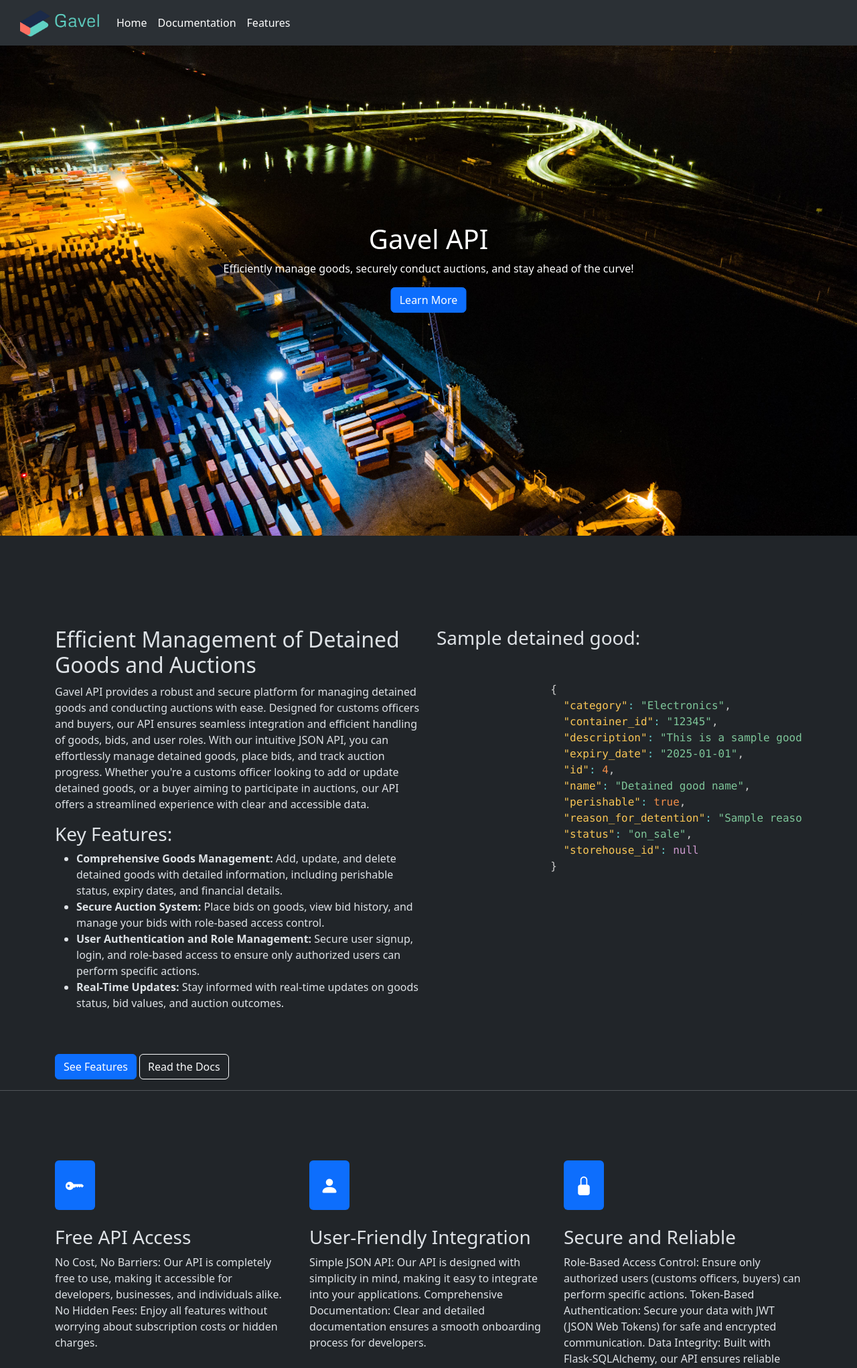
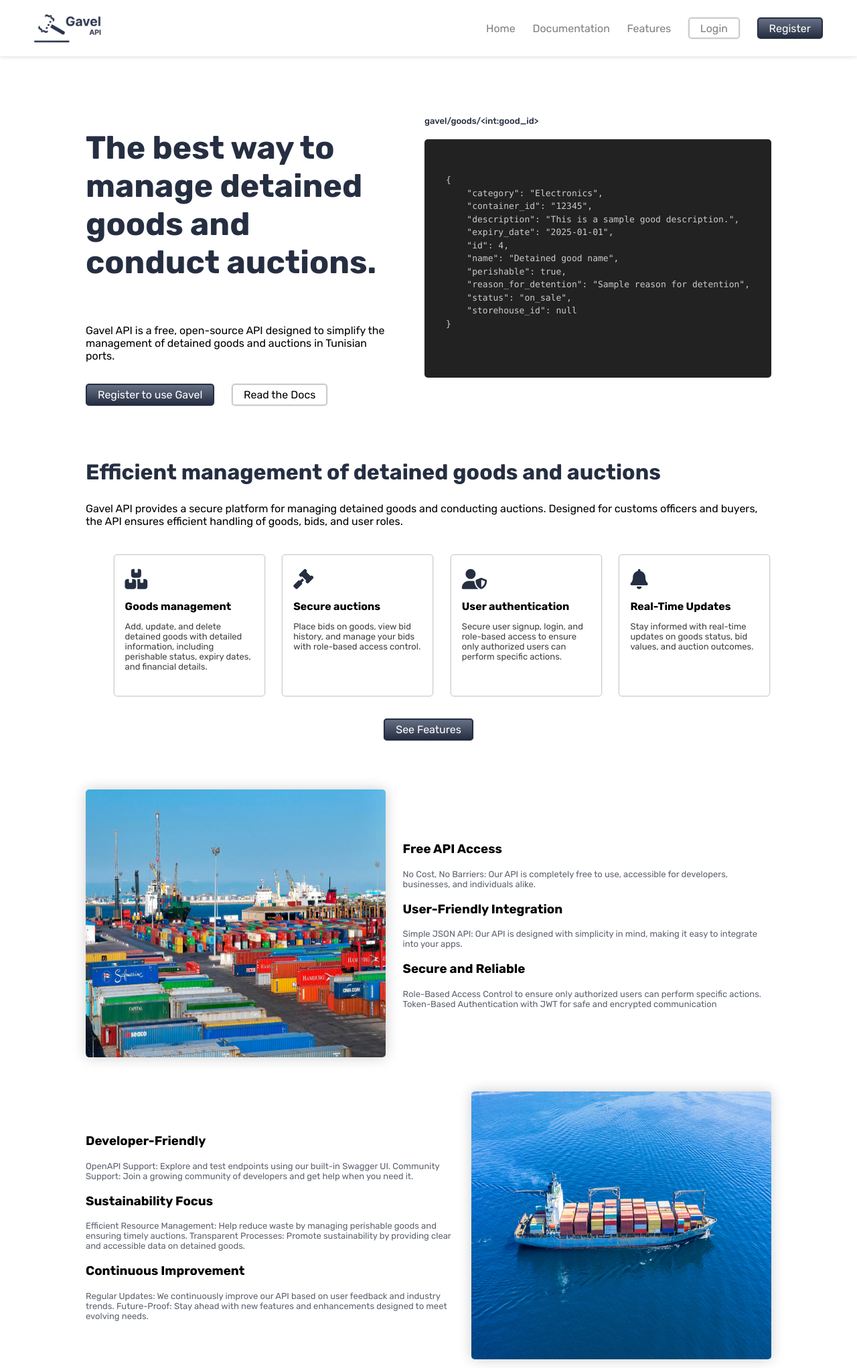
Before and after one commit to elaxolotl/web-services-project, a Flask app: page / in a window 1280 px wide. Shown: the top 2043 px of the page at 67% size. Run offline with Flask 3, Linux system fonts and the light colour scheme; parts of the project's set-up code (start-up, migrations or seed data) failed here and were passed over; some libraries are stand-ins or nearby versions.

Commit message:
feat: re-do home page

```diff
--- /dev/null
+++ b/static/css/style.css
@@ -0,0 +1,249 @@
+@import url('https://fonts.googleapis.com/css2?family=Rubik:ital,wght@0,300..900;1,300..900&display=swap');
+
+body {
+    font-family: "Rubik", sans-serif;
+    overflow-x: hidden;
+    width: 100vw;
+    left: 0;
+    margin: 0
+}
+
+body, nav, footer {
+    width: 100%;
+    box-sizing: border-box;
+}
+
+a {
+    text-decoration: none;
+    color: inherit;
+}
+
+nav {
+    display: flex;
+    flex-direction: row;
+    justify-content:space-between;
+    align-items: center;
+    padding: 2vh 4vw;
+    gap: 2vw;
+    position: fixed;
+    background-color: white;
+    top: 0;
+    left: 0;
+    width: 100vw;
+    overflow: hidden;
+    z-index: 1000;
+    box-shadow: 0 2px 5px rgba(0, 0, 0, 0.1);
+    ul {
+        display: flex;
+        flex-direction: row;
+        align-items: center;
+        list-style: none;
+        margin: 0;
+        padding: 0;
+        gap: 2vw;
+
+        a {
+            color: #818181;
+            float: left;
+            display: block;
+        }
+
+        a:hover {
+            color: #262E41;
+        }
+    }
+}
+
+footer{
+    background-color: #e8ecf6;
+    width: 100vw;
+    display: flex;
+    flex-direction: column;
+    align-items: flex-start;
+    justify-content: center;
+    padding: 2rem 5rem;
+    .first-part{
+        display: flex;
+        flex-direction: row;
+        align-items: center;
+        gap: 1vw;
+        img{
+            width: 40px;
+            height: auto;
+            object-fit: contain;
+        }
+    }
+    hr{
+        width: 100%;
+        border: solid 1px #262E41;
+        margin: 5vh 0;
+    }
+    .quick-links {
+        display: flex;
+        flex-direction: column;
+        ul{
+            list-style: none;
+            padding: 0;
+            margin: 0;
+            display: flex;
+            flex-direction: row;
+            gap: 1rem;
+            li{
+                font-size: small;
+                color: #262E41;
+                opacity: 75%;
+            }
+        }
+
+    }
+}
+
+.secondary-btn {
+    border: solid 2px #ccc;
+    padding: 0.3rem 1rem;
+    border-radius: 5px;
+    box-shadow: 0 0 2px rgba(0, 0, 0, 0.2);
+    transition: 0.3s
+}
+
+.secondary-btn:hover {
+    border-color: #7d7d7d;
+}
+
+.primary-btn {
+    border: solid 2px #262E41;
+    background: linear-gradient(0deg, rgba(38, 46, 65, 1) 0%, rgba(102, 112, 133, 1) 100%);
+    color: white;
+    padding: 0.3rem 1rem;
+    border-radius: 5px;
+    box-shadow: 0 0 2px rgba(0, 0, 0, 0.2);
+    transition: 0.3s;
+}
+
+.primary-btn:hover {
+    background: linear-gradient(0deg, rgba(38, 46, 65, 1) 0%, rgba(38, 46, 65, 1) 100%);
+    color: white;
+}
+
+.home {
+    margin: 20vh 10vw;
+
+    .hero {
+        display: flex;
+        flex-direction: row;
+        align-items: flex-start;
+        justify-content: center;
+        gap: 4vw;
+
+        .hero-left {
+            display: flex;
+            flex-direction: column;
+            gap: 2vh;
+
+            h1 {
+                font-size: 3rem;
+                font-weight: 700;
+                color: #262E41;
+            }
+
+            .buttons {
+                display: flex;
+                flex-direction: row;
+                gap: 2vw;
+            }
+        }
+
+        .hero-right {
+            display: flex;
+            flex-direction: column;
+            align-items: flex-start;
+            justify-content: center;
+
+            h3 {
+                font-size: small;
+                font-weight: 500;
+                color: #262E41;
+            }
+
+            .code-snippet {
+                background-color: #222222;
+                color: white;
+                border-radius: 5px;
+                box-shadow: 0 0 2px rgba(0, 0, 0, 0.1);
+                font-size: small;
+                padding: 2rem;
+            }
+        }
+    }
+
+    .learn-more {
+        margin-top: 10vh;
+
+        h2 {
+            font-size: 2rem;
+            font-weight: 700;
+            color: #262E41;
+        }
+
+        .features {
+            display: flex;
+            flex-direction: row;
+            flex-wrap: wrap;
+            justify-content: center;
+            gap: 2vw;
+            list-style: none;
+            margin: 5vh 0;
+
+            li {
+                border: solid 1px #ccc;
+                padding: 0.3rem 1rem;
+                border-radius: 5px;
+                box-shadow: 0 0 2px rgba(0, 0, 0, 0.2);
+                width: 15vw;
+                height: 25vh;
+
+                i {
+                    font-size: 30px;
+                    margin: 2vh 0;
+                    color: #262E41;
+                }
+
+                .feature-notes {
+                    font-size: small;
+                    opacity: 75%;
+                }
+            }
+        }
+    }
+
+    .features-section {
+        margin-top: 10vh;
+        display: flex;
+        flex-direction: column;
+        justify-content: center;
+        gap: 4vw;
+
+        .feature-card {
+            display: flex;
+            flex-direction: row;
+            justify-content: center;
+            align-items: center;
+            gap: 2vw;
+
+            img {
+                border-radius: 5px;
+                width: 35vw;
+                height: 50vh;
+                box-shadow: 0 0 20px rgba(0, 0, 0, 0.2);
+            }
+
+            div {
+                p {
+                    font-size: small;
+                    color: #262E41;
+                    opacity: 75%;
+                }
+            }
+        }
+    }
+}
--- a/templates/index.html
+++ b/templates/index.html
@@ -1,77 +1,20 @@
 {% extends "layout.html" %}
 {% block content %}
-<style>
-    .hero-section {
-        position: relative;
-        background-image: url('static/images/landing-hero.jpg');
-        background-size: cover;
-        background-position: center;
-        height: 100vh;
-    }
+<div class="home">
 
-    .hero-text {
-        position: absolute;
-        top: 50%;
-        left: 50%;
-        transform: translate(-50%, -50%);
-        color: white;
-        text-align: center;
-    }
-
-    .text-shadow {
-        text-shadow: 2px 2px 4px rgba(0, 0, 0, 0.5);
-    }
-</style>
-
-<div class="hero-section">
-    <div class="hero-text">
-        <h1 class="text-shadow">Gavel API</h1>
-        <p class="text-shadow">Efficiently manage goods, securely conduct auctions, and stay ahead of the curve!</p>
-        <a href="#learn-more" class="btn btn-primary">Learn More</a>
+    <div class="hero">
+        <div class="hero-left">
+            <h1>The best way to manage detained goods and conduct auctions.</h1>
+            <p>Gavel API is a free, open-source API designed to simplify the management of detained goods and
+                auctions in Tunisian ports.</p>
+            <div class="buttons">
+                <a class="primary-btn">Register to use Gavel</a>
+                <a class="secondary-btn" href="/swagger-ui">Read the Docs</a>
             </div>
         </div>
-
-<br><br>
-
-<div class="text-left" id="learn-more">
-    <br><br>
-    <div class="container" style="margin-top: 5vh">
-        <div class="row">
-            <div class="col-md-6">
-                <h2>Efficient Management of Detained Goods and Auctions</h2>
-                <p>Gavel API provides a robust and secure platform for managing detained goods and conducting auctions
-                    with ease. Designed for customs officers and buyers, our API ensures seamless integration and
-                    efficient handling of goods, bids, and user roles.
-                    With our intuitive JSON API, you can effortlessly manage detained goods, place bids, and track
-                    auction progress. Whether you're a customs officer looking to add or update detained goods, or a
-                    buyer aiming to participate in auctions, our API offers a streamlined experience with clear and
-                    accessible data.</p>
-                <h3>Key Features:</h3>
-                <ul>
-                    <li>
-                        <b>Comprehensive Goods Management:</b> Add, update, and delete detained goods with detailed
-                        information, including perishable status, expiry dates, and financial details.
-                    </li>
-                    <li>
-                        <b>Secure Auction System:</b> Place bids on goods, view bid history, and manage your bids with
-                        role-based access control.
-                    </li>
-                    <li>
-                        <b>User Authentication and Role Management:</b> Secure user signup, login, and role-based access
-                        to ensure only authorized users can perform specific actions.
-                    </li>
-                    <li>
-                        <b>Real-Time Updates:</b> Stay informed with real-time updates on goods status, bid values, and
-                        auction outcomes.
-                    </li>
-                </ul>
-                <br><br>
-                <a type="button" class="btn btn-primary" href="/features">See Features</a>
-                <a type="button" class="btn btn-outline-light" href="/swagger-ui">Read the Docs</a>
-            </div>
-            <div class="col-md-6">
-                <h3>Sample detained good:</h3>
-                <pre class="bg-dark text-light p-3 rounded">
+        <div class="hero-right">
+            <h3>gavel/goods/&lt;int:good_id&gt;</h3>
+            <pre class="code-snippet">
                 <code class="language-json">
 {
     "category": "Electronics",
@@ -89,74 +32,97 @@
             </pre>
         </div>
     </div>
+
+    <div class="learn-more">
+        <h2>Efficient management of detained goods and auctions</h2>
+        <p>
+            Gavel API provides a secure platform for managing detained goods and conducting
+            auctions. Designed for customs officers and buyers, the API ensures efficient handling of goods, bids, and
+            user roles.
+        </p>
+        <ul class="features">
+            <li>
+                <i class="fas fa-boxes-stacked"></i> <br />
+                <b> Goods management</b> <br />
+                <p class="feature-notes">
+                    Add, update, and delete detained goods with detailed information, including perishable status,
+                    expiry dates, and financial details.
+                </p>
+            </li>
+            <li>
+                <i class="fas fa-gavel"></i> <br />
+                <b> Secure auctions</b> <br />
+                <p class="feature-notes">
+                    Place bids on goods, view bid history, and manage your bids with role-based access control.
+                </p>
+            </li>
+            <li>
+                <i class="fas fa-user-shield"></i> <br />
+                <b> User authentication</b> <br />
+                <p class="feature-notes">
+                    Secure user signup, login, and role-based access to ensure only authorized users can perform
+                    specific actions.
+                </p>
+            </li>
+            <li>
+                <i class="fas fa-bell"></i> <br />
+                <b> Real-Time Updates</b> <br />
+                <p class="feature-notes">
+                    Stay informed with real-time updates on goods status, bid values, and auction outcomes.
+                </p>
+            </li>
+        </ul>
+
+        <div style="text-align: center;">
+            <a type="button" class="primary-btn" href="/features">See Features</a>
         </div>
-    <hr>
     </div>
 
-<br><br>
-
-<div class="value">
-    <div class="container" style="margin-top: 5vh">
-        <div class="row">
-            <div class="col-md-4">
-                <div class="d-inline-block p-3 bg-primary text-white rounded">
-                    <i class="bi bi-key-fill fs-3"></i>
-                </div><br><br>
+    <div class="features-section">
+        <div class="feature-card">
+            <img src="../static/images/features-first-img.avif" alt="rades port">
+            <div class="text">
+                <div>
                     <h3>Free API Access</h3>
-                <p>No Cost, No Barriers: Our API is completely free to use, making it accessible for developers,
-                    businesses, and individuals alike. No Hidden Fees: Enjoy all features without worrying about
-                    subscription costs or hidden charges.</p>
+                    <p>No Cost, No Barriers: Our API is completely free to use, accessible for developers,
+                        businesses, and individuals alike.</p>
                 </div>
-            <div class="col-md-4">
-                <div class="d-inline-block p-3 bg-primary text-white rounded">
-                    <i class="bi bi-person-fill fs-3"></i>
-                </div><br><br>
+                <div>
                     <h3>User-Friendly Integration</h3>
-                <p>Simple JSON API: Our API is designed with simplicity in mind, making it easy to integrate into your
-                    applications. Comprehensive Documentation: Clear and detailed documentation ensures a smooth
-                    onboarding process for developers.</p>
+                    <p>Simple JSON API: Our API is designed with simplicity in mind, making it easy to integrate into
+                        your apps.</p>
                 </div>
-            <div class="col-md-4">
-                <div class="d-inline-block p-3 bg-primary text-white rounded">
-                    <i class="bi bi-lock-fill fs-3"></i>
-                </div><br><br>
+                <div>
                     <h3>Secure and Reliable</h3>
-                <p>Role-Based Access Control: Ensure only authorized users (customs officers, buyers) can perform
-                    specific actions. Token-Based Authentication: Secure your data with JWT (JSON Web Tokens) for safe
-                    and encrypted communication. Data Integrity: Built with Flask-SQLAlchemy, our API ensures reliable
-                    and consistent data handling.</p>
+                    <p>Role-Based Access Control to ensure only authorized users can perform
+                        specific actions. Token-Based Authentication with JWT for
+                        safe and encrypted communication</p>
                 </div>
-        </div><br><br>
-        <div class="row">
-            <div class="col-md-4">
-                <div class="d-inline-block p-3 bg-primary text-white rounded">
-                    <i class="bi bi-file-earmark-code-fill fs-3"></i>
-                </div><br><br>
+            </div>
+        </div>
+        <div class="feature-card">
+            <div class="text">
+                <div>
                     <h3>Developer-Friendly</h3>
-                <p>OpenAPI Support: Explore and test endpoints using our built-in Swagger UI. Community Support: Join a
+                    <p>OpenAPI Support: Explore and test endpoints using our built-in Swagger UI. Community Support:
+                        Join a
                         growing community of developers and get help when you need it.</p>
                 </div>
-            <div class="col-md-4">
-                <div class="d-inline-block p-3 bg-primary text-white rounded">
-                    <i class="bi bi-stars fs-3"></i>
-                </div><br><br>
+                <div>
                     <h3>Sustainability Focus</h3>
                     <p>Efficient Resource Management: Help reduce waste by managing perishable goods and ensuring timely
-                    auctions. Transparent Processes: Promote sustainability by providing clear and accessible data on
+                        auctions. Transparent Processes: Promote sustainability by providing clear and accessible data
+                        on
                         detained goods.</p>
                 </div>
-            <div class="col-md-4">
-                <div class="d-inline-block p-3 bg-primary text-white rounded">
-                    <i class="bi bi-gear-fill fs-3"></i>
-                </div><br><br>
+                <div>
                     <h3>Continuous Improvement</h3>
                     <p>Regular Updates: We continuously improve our API based on user feedback and industry trends.
                         Future-Proof: Stay ahead with new features and enhancements designed to meet evolving needs.</p>
                 </div>
             </div>
+            <img src="../static/images/features-second-img.jpg" alt="rades port">
         </div>
     </div>
-
-
-<br><br>
+</div>
 {% endblock %}
--- a/templates/layout.html
+++ b/templates/layout.html
@@ -5,86 +5,62 @@
     <meta charset="UTF-8">
     <meta name="viewport" content="width=device-width, initial-scale=1.0">
     <title>Gavel</title>
-    <link href="https://cdn.jsdelivr.net/npm/bootstrap@5.3.3/dist/css/bootstrap.min.css" rel="stylesheet"
-        integrity="sha384-QWTKZyjpPEjISv5WaRU9OFeRpok6YctnYmDr5pNlyT2bRjXh0JMhjY6hW+ALEwIH" crossorigin="anonymous">
+    <link rel="stylesheet" href="../static/css/style.css">
     <link rel="icon" type="image/x-icon" href="{{ url_for('static', filename='images/cargo-icon.png') }}">
-    <link href="https://cdn.jsdelivr.net/npm/prismjs@1.29.0/themes/prism-tomorrow.css" rel="stylesheet" />
-    <script src="https://cdn.jsdelivr.net/npm/prismjs@1.29.0/prism.js"></script>
-    <script src="https://cdn.jsdelivr.net/npm/prismjs@1.29.0/components/prism-json.min.js"></script>
-    <link rel="stylesheet" href="https://cdn.jsdelivr.net/npm/bootstrap-icons@1.11.3/font/bootstrap-icons.min.css">
+    <!-- Prism.js for code highlighting -->
+    <link href="https://cdnjs.cloudflare.com/ajax/libs/prism/1.29.0/themes/prism-tomorrow.min.css" rel="stylesheet" />
+    <script src="https://cdnjs.cloudflare.com/ajax/libs/prism/1.29.0/prism.min.js"></script>
+    <script src="https://cdnjs.cloudflare.com/ajax/libs/prism/1.29.0/components/prism-json.min.js"></script>
+    <!-- Font Awesome CDN -->
+    <link href="https://cdnjs.cloudflare.com/ajax/libs/font-awesome/6.5.0/css/all.min.css" rel="stylesheet">
+
 </head>
 
 <body>
 
-    <style>
-        .container-fluid {
-            padding-left: 30px;
-            padding-right: 30px;
-        }
-    </style>
-
     <!--navbar-->
-    <nav class="navbar fixed-top navbar-expand-lg bg-body-tertiary">
-        <div class="container-fluid ps-6">
+    <nav>
         <a class="navbar-brand" href="/">
-                <img src="/static/images/logo.png" alt="Logo" width="120">
+            <img src="/static/images/logo-side-text.png" alt="gavel logo" width="100">
         </a>
-            <div class="collapse navbar-collapse" id="navbarNav">
         <ul class="navbar-nav">
-                    <li class="nav-item">
-                        <a class="nav-link active" aria-current="page" href="/">Home</a>
+            <li>
+                <a aria-current="page" href="/">Home</a>
             </li>
-                    <li class="nav-item">
-                        <a class="nav-link active" aria-current="page" href="/docs">Documentation</a>
+            <li>
+                <a aria-current="page" href="/docs">Documentation</a>
             </li>
-                    <li class="nav-item">
-                        <a class="nav-link active" aria-current="page" href="/features">Features</a>
+            <li>
+                <a aria-current="page" href="/features">Features</a>
+            </li>
+            <li>
+                <a aria-current="page" href="/contact" class="secondary-btn">Login</a>
+            </li>
+            <li>
+                <a aria-current="page" href="/contact" class="primary-btn">Register</a>
             </li>
         </ul>
-            </div>
-        </div>
     </nav>
 
     {% block content %}
     {% endblock %}
 
     <!--footer-->
-    <footer class="bg-secondary text-white py-4">
-        <div class="container">
-            <div class="row">
-                <div class="col-md-4">
-                    <h5>About Us</h5>
-                    <p>Gavel API is an API designed to simplify the management of detained goods and
-                        auctions. Our mission is to provide a secure, efficient, and user-friendly solution for customs
-                        officers, buyers, and businesses alike.</p>
+    <footer>
+        <div class="first-part">
+            <img src="../static/images/logo.png" alt="gavel logo">
+            <p>Stay ahead of the curve!</p>
         </div>
-                <div class="col-md-4">
-                    <h5>Quick Links</h5>
-                    <ul class="list-unstyled">
-                        <li><a href="/" class="text-white">Home</a></li>
-                        <li><a href="/swagger-ui" class="text-white">Documentation</a></li>
-                        <li><a href="/features" class="text-white">Features</a></li>
+        <hr/>
+        <div class="quick-links">
+            <h5>Quick Links</h5><br/>
+            <ul>
+                <li><a href="/" >Home</a></li>
+                <li><a href="/swagger-ui">Documentation</a></li>
+                <li><a href="/features">Features</a></li>
             </ul>
         </div>
-                <div class="col-md-4">
-                    <h5>Follow Us</h5>
-                    <ul class="list-unstyled d-flex">
-                        <li><a href="#" class="text-white me-3"><i class="bi bi-facebook"></i></a></li>
-                        <li><a href="#" class="text-white me-3"><i class="bi bi-twitter"></i></a></li>
-                        <li><a href="#" class="text-white"><i class="bi bi-linkedin"></i></a></li>
-                    </ul>
-                </div>
-            </div>
-            <div class="text-center mt-4">
-                <p>&copy; 2025 Gavel. All rights reserved.</p>
-            </div>
-        </div>
     </footer>
-
-
-    <script src="https://cdn.jsdelivr.net/npm/bootstrap@5.3.3/dist/js/bootstrap.bundle.min.js"
-        integrity="sha384-YvpcrYf0tY3lHB60NNkmXc5s9fDVZLESaAA55NDzOxhy9GkcIdslK1eN7N6jIeHz"
-        crossorigin="anonymous"></script>
 
 </body>
 
```
Also changed, not shown: instance/data.db, static/images/features-first-img.avif (added), static/images/features-second-img.jpg (added), static/images/logo-side-text.png (added), static/images/logo.png. Lines whose indentation alone changed are shown as unchanged.
